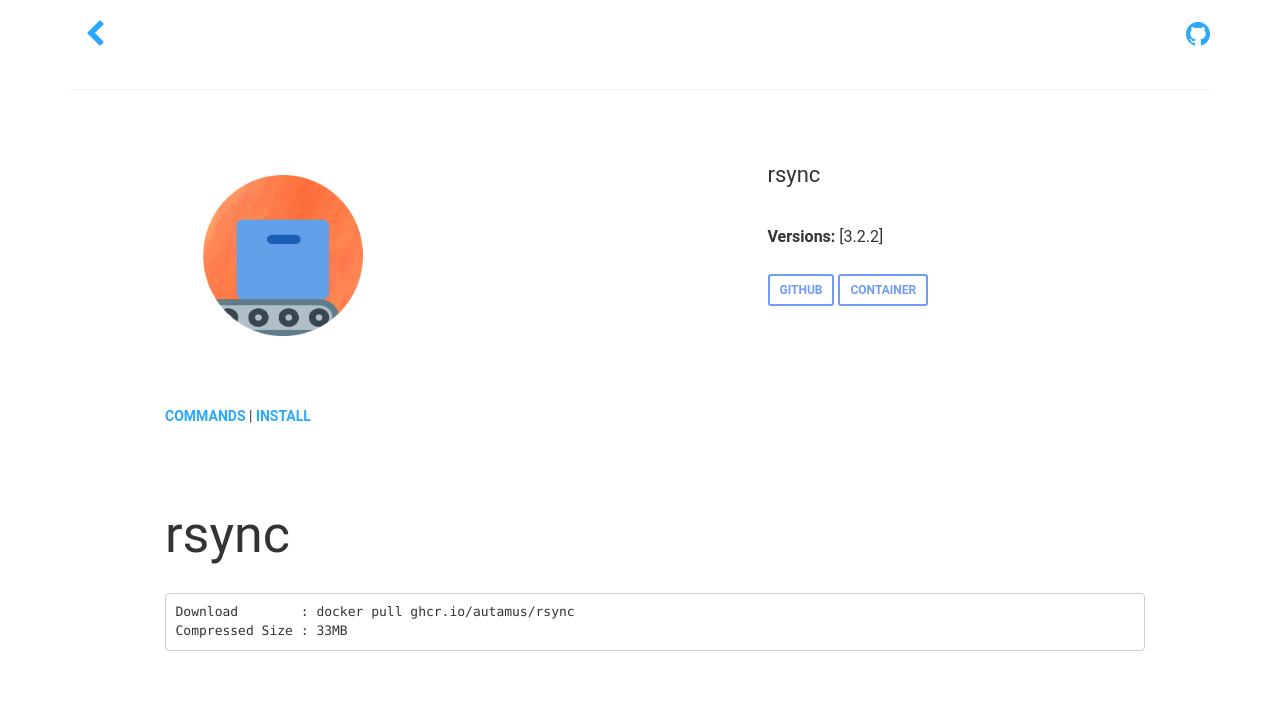
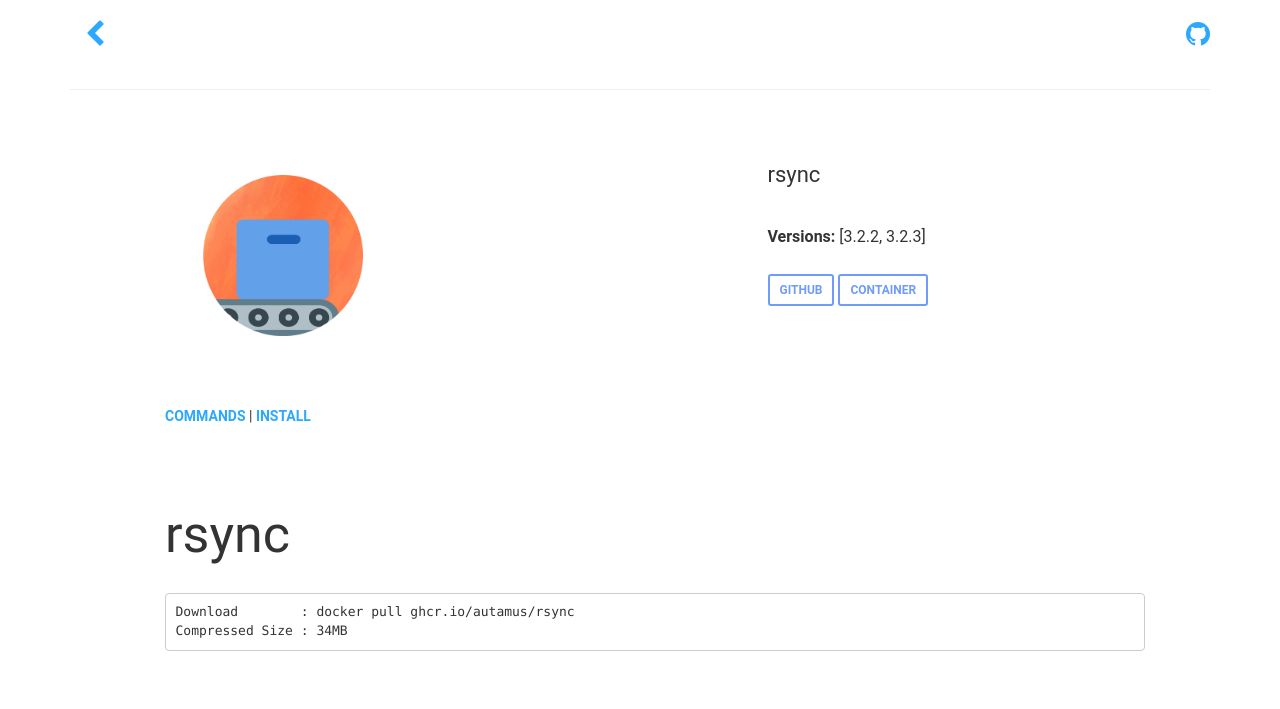
Before and after one commit to autamus/registry, a Jekyll site: the page built from _library/rsync.md, in a window 1280 px wide. Shown: the top 709 px of the page. Built offline with Jekyll 4.4.1, drawn with Linux system fonts in a browser that asks for light colours; nearby versions of some CDN libraries.

Commit message:
Update rsync to 3.2.3 at 2021-08-23 17:30:00.21820633 +0000 UTC m=+1.952419949

````diff
--- a/_library/rsync.md
+++ b/_library/rsync.md
@@ -4,8 +4,9 @@ name: rsync
 github: https://github.com/autamus/registry/blob/main/containers/r/rsync/spack.yaml
 versions:
 - 3.2.2
-updated_at: 2021-06-22T20:14:37.927180423Z
-size: 33MB
+- 3.2.3
+updated_at: 2021-08-23T17:29:59.116592279Z
+size: 34MB
 description: An open source utility that provides fast incremental file transfer.
 container_url: https://github.com/orgs/autamus/packages/container/package/rsync
 
@@ -13,7 +14,7 @@ container_url: https://github.com/orgs/autamus/packages/container/package/rsync
 # rsync
 ```bash
 Download        : docker pull ghcr.io/autamus/rsync
-Compressed Size : 33MB
+Compressed Size : 34MB
 ```
 
 ## Description
````
